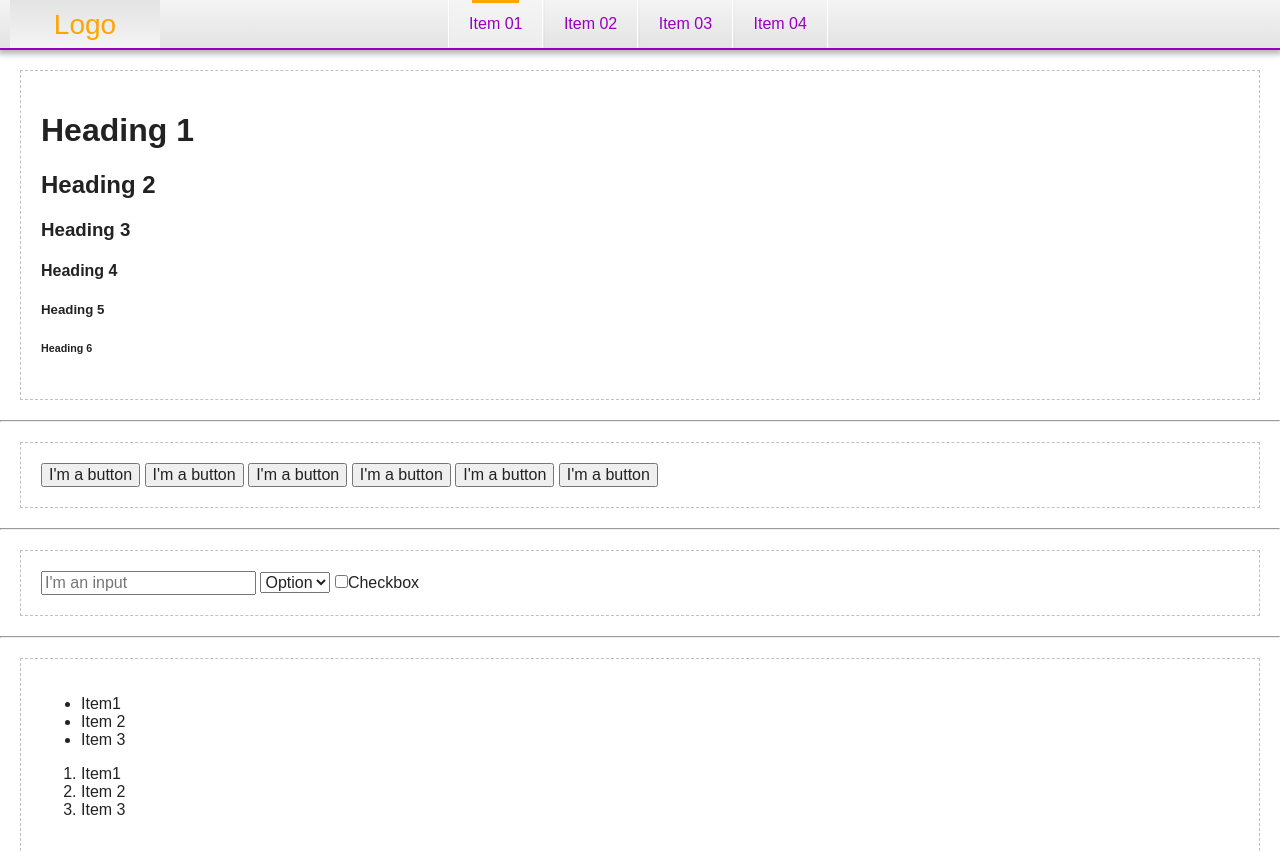
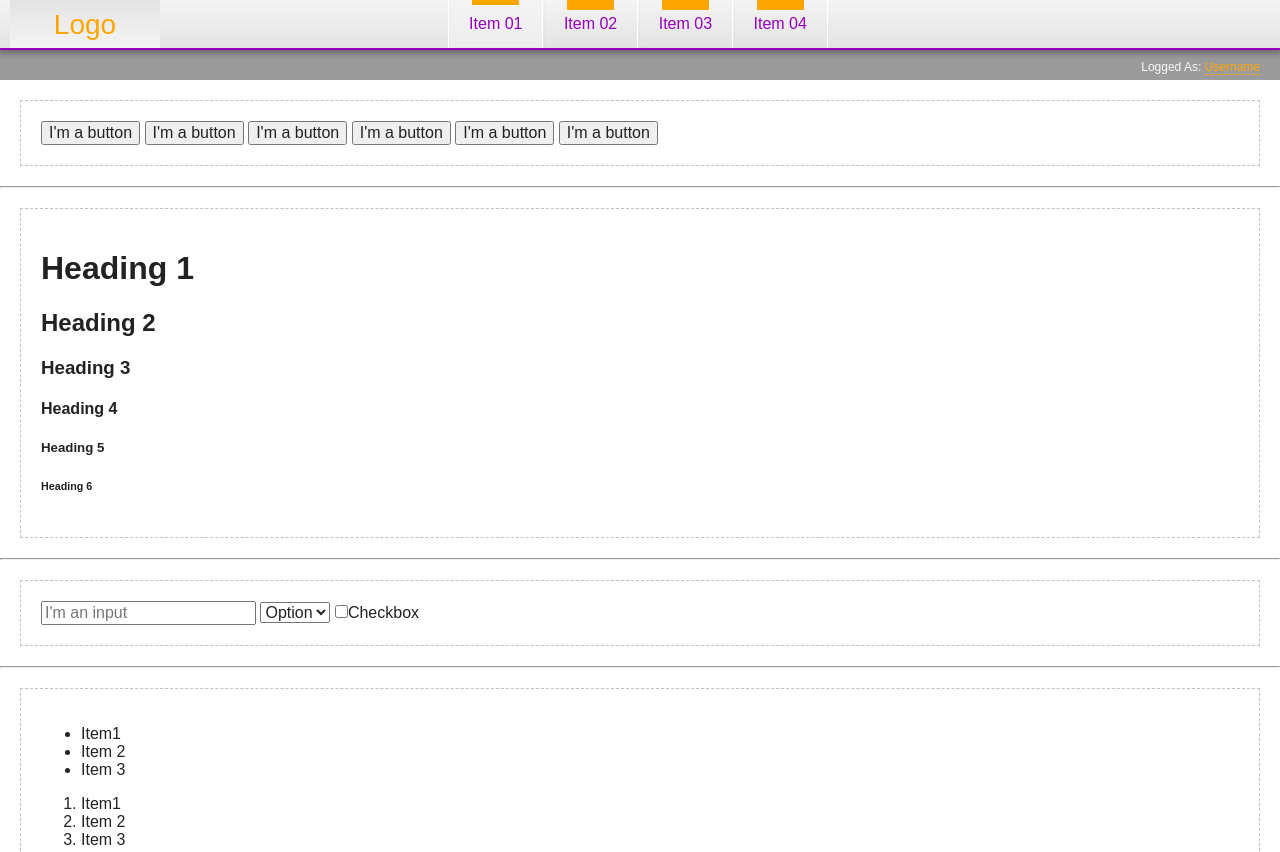
Before and after one commit to morkkis/alchemy, a plain HTML site: page index.html in a window 1280 px wide. Shown: the top 852 px of the page. Drawn offline with Linux system fonts and the light colour scheme.

Commit message:
Menu Item Indicator Animated

```diff
--- a/css/w-top/w-top.less
+++ b/css/w-top/w-top.less
@@ -8,6 +8,7 @@
     border-bottom: 2px solid @primary;
     height: 50px;
     position: relative;
+    z-index: 10;
 }
 
 .w-top-logo-ph {
@@ -55,14 +56,51 @@
         .gradient (rgb(244, 244, 244), rgb(237, 237, 237));
 }
 
-.w-top-navigation-item.active:before {
-    border-top: 3px solid @secondary;
+.w-top-navigation-item:before {
+    background-color: @secondary;
     content: '';
     display: block;
+    height: 10px;
     left: 50%;
     margin-left: -25%;
     position: absolute;
+    transition: height .3s ease-in;
     width: 50%;
+
+}
+
+.w-top-navigation-item.active:before {
+        height: 5px;
+}
+
+
+.w-subheader {
+    background-color: #9b9b9b;
+    color: #f9f9f9;
+    min-height: 30px;
+    padding: 5px 10px;
+    position: relative;
+}
+
+.w-subheader-info {
+    font-size: 12px;
+    position: absolute;
+    left: 20px;
+    line-height: 25px;
+
+}
+.w-subheader-info.go-left {
+    left: 20px;
+}
+.w-subheader-info.go-right {
+    left: auto;
+    right: 20px;
+}
+
+.w-subheader-info-link {
+    border-bottom: 1px dashed;
+    color: @secondary;
+    text-decoration: none;
 }
 
 
@@ -79,7 +117,7 @@
 @media screen and (max-width: 700px) {
 
     body {
-        padding-top: 60px;
+        padding-top: 50px;
     }
 
     .w-top {
@@ -150,7 +188,4 @@
         left: -9999px;
     }
 
-
-
-
 }
--- a/index.html
+++ b/index.html
@@ -7,6 +7,7 @@
     <title>Document</title>
     <link rel="stylesheet" href="css/reset.css">
     <link rel="stylesheet" href="css/basics.css">
+    <link rel="stylesheet" href="css/buttons.css">
     <link rel="stylesheet" href="css/w-top/w-top.css">
 </head>
 <body>
@@ -27,6 +28,23 @@
           <a href="#" class="w-top-navigation-item">Item 04</a>
       </nav>
   </header>
+  <div class="w-subheader">
+      <div class="w-subheader-info go-right">
+          Logged As: <a class="w-subheader-info-link" href="#user">Username</a>
+      </div>
+  </div>
+
+
+     <div class="a-demo buttons">
+       <button class="e-btn light big">I'm a button</button>
+       <button class="e-btn dark big">I'm a button</button>
+       <button class="e-btn light medium">I'm a button</button>
+       <button class="e-btn dark medium">I'm a button</button>
+       <button class="e-btn light small">I'm a button</button>
+       <button class="e-btn dark small">I'm a button</button>
+   </div>
+
+<hr>
 
    <div class="a-demo headings">
         <h1>Heading 1</h1>
@@ -37,16 +55,7 @@
         <h6>Heading 6</h6>
    </div>
    <hr>
-   <div class="a-demo buttons">
-       <button class="e-btn light big">I'm a button</button>
-       <button class="e-btn dark big">I'm a button</button>
-       <button class="e-btn light medium">I'm a button</button>
-       <button class="e-btn dark medium">I'm a button</button>
-       <button class="e-btn light small">I'm a button</button>
-       <button class="e-btn dark small">I'm a button</button>
-   </div>
 
-<hr>
 <div class="a-demo inputs">
     <input class="e-input" type="text" placeholder="I'm an input" />
     <select class="e-select" name="" id="">
```
Also changed, not shown: css/buttons.css (added), css/buttons.less (added), css/include.css (added), css/include.less (added), css/w-top/w-top.css.
